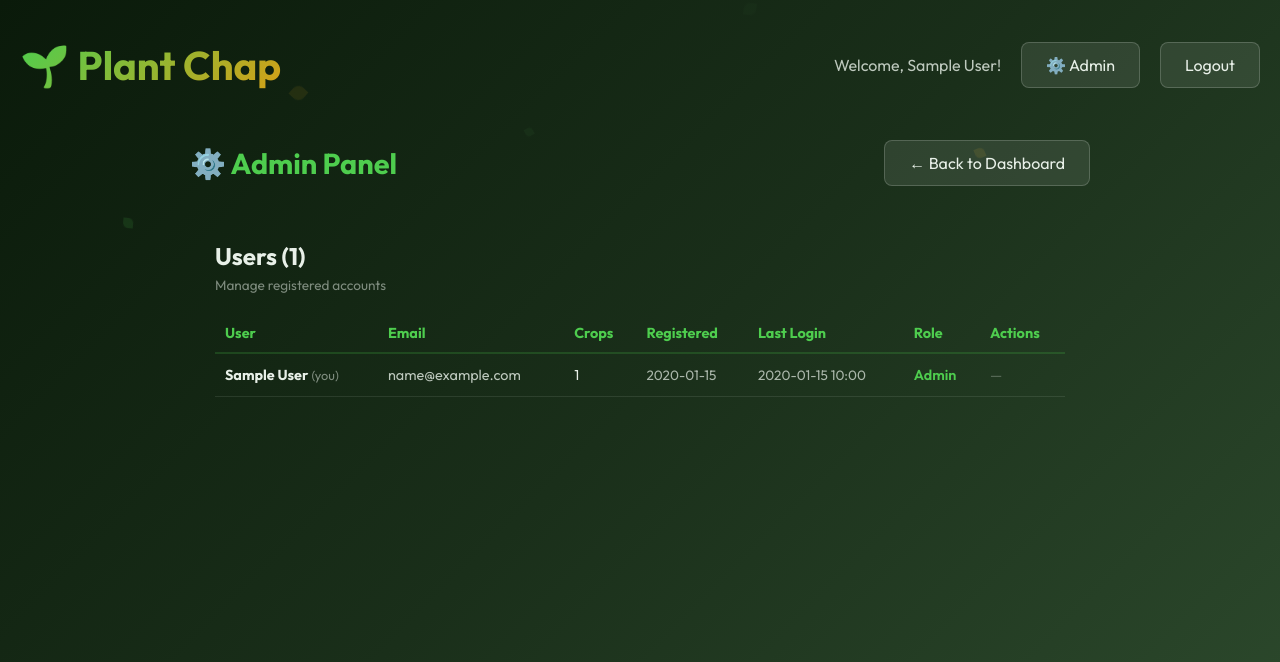
After one commit to rfcampbell/plant-chap, a Flask app: page /admin/ in a window 1280 px wide. The commit adds this page. Shown: the top 662 px of the page. Run offline with Flask 3, Linux system fonts and the light colour scheme; a user stored in the database is signed in; tables that the repository leaves empty hold one stand-in row (values such as "Sample post").

Commit message:
Add admin panel: user list, last login tracking, delete accounts
- New admin blueprint at /admin
- is_admin and last_login fields on User model
- Track last login on each sign-in
- Admin panel shows all users with email, crop count, registration date, last login
- Delete user button (with confirmation) removes user and all their data
- Toggle admin role for other users
- Admin link in nav bar (only visible to admins)
- Protected by admin_required decorator

```diff
--- a/app/__init__.py
+++ b/app/__init__.py
@@ -39,6 +39,9 @@ def create_app(config_name='default'):
     from app.api import bp as api_bp
     app.register_blueprint(api_bp, url_prefix='/api')
 
+    from app.admin import bp as admin_bp
+    app.register_blueprint(admin_bp)
+
     @app.context_processor
     def inject_config():
         return dict(config=app.config)
--- /dev/null
+++ b/app/admin/__init__.py
@@ -0,0 +1,5 @@
+from flask import Blueprint
+
+bp = Blueprint('admin', __name__, url_prefix='/admin')
+
+from app.admin import routes
--- /dev/null
+++ b/app/admin/routes.py
@@ -0,0 +1,94 @@
+"""
+Admin routes - user management
+"""
+from functools import wraps
+from flask import render_template, redirect, url_for, flash, request, jsonify
+from flask_login import login_required, current_user
+
+from app.admin import bp
+from app.models import db, User, Crop
+
+
+def admin_required(f):
+    """Decorator to require admin access"""
+    @wraps(f)
+    @login_required
+    def decorated(*args, **kwargs):
+        if not current_user.is_admin:
+            flash('Admin access required.', 'danger')
+            return redirect(url_for('dashboard.index'))
+        return f(*args, **kwargs)
+    return decorated
+
+
+@bp.route('/')
+@admin_required
+def index():
+    """Admin dashboard - list all users"""
+    users = User.query.order_by(User.created_at.desc()).all()
+
+    # Get crop counts per user
+    user_data = []
+    for user in users:
+        crop_count = Crop.query.filter_by(user_id=user.id).count()
+        user_data.append({
+            'user': user,
+            'crop_count': crop_count
+        })
+
+    return render_template('admin/index.html', user_data=user_data)
+
+
+@bp.route('/user/<int:user_id>/delete', methods=['POST'])
+@admin_required
+def delete_user(user_id):
+    """Delete a user and all their data"""
+    if user_id == current_user.id:
+        if request.is_json:
+            return jsonify({'success': False, 'error': 'Cannot delete your own account'}), 400
+        flash('Cannot delete your own account.', 'danger')
+        return redirect(url_for('admin.index'))
+
+    user = User.query.get_or_404(user_id)
+
+    try:
+        db.session.delete(user)
+        db.session.commit()
+        if request.is_json:
+            return jsonify({'success': True})
+        flash(f'User "{user.display_name}" ({user.email}) deleted.', 'success')
+    except Exception as e:
+        db.session.rollback()
+        if request.is_json:
+            return jsonify({'success': False, 'error': str(e)}), 400
+        flash('Failed to delete user.', 'danger')
+
+    return redirect(url_for('admin.index'))
+
+
+@bp.route('/user/<int:user_id>/toggle-admin', methods=['POST'])
+@admin_required
+def toggle_admin(user_id):
+    """Toggle admin status for a user"""
+    if user_id == current_user.id:
+        if request.is_json:
+            return jsonify({'success': False, 'error': 'Cannot change your own admin status'}), 400
+        flash('Cannot change your own admin status.', 'danger')
+        return redirect(url_for('admin.index'))
+
+    user = User.query.get_or_404(user_id)
+    user.is_admin = not user.is_admin
+
+    try:
+        db.session.commit()
+        status = 'granted' if user.is_admin else 'revoked'
+        if request.is_json:
+            return jsonify({'success': True, 'is_admin': user.is_admin})
+        flash(f'Admin access {status} for {user.display_name}.', 'success')
+    except Exception as e:
+        db.session.rollback()
+        if request.is_json:
+            return jsonify({'success': False, 'error': str(e)}), 400
+        flash('Failed to update user.', 'danger')
+
+    return redirect(url_for('admin.index'))
--- a/app/auth/routes.py
+++ b/app/auth/routes.py
@@ -4,6 +4,7 @@ Authentication routes - login, register, logout
 from flask import render_template, redirect, url_for, flash, request
 from flask_login import login_user, logout_user, current_user, login_required
 from urllib.parse import urlsplit
+from datetime import datetime
 
 from app.auth import bp
 from app.auth.forms import LoginForm, RegisterForm, ChangePasswordForm
@@ -20,6 +21,8 @@ def login():
         user = User.query.filter_by(email=form.email.data.lower()).first()
 
         if user and user.check_password(form.password.data):
+            user.last_login = datetime.utcnow()
+            db.session.commit()
             login_user(user, remember=form.remember_me.data)
 
             # Redirect to next page or dashboard
--- a/app/models.py
+++ b/app/models.py
@@ -19,6 +19,8 @@ class User(UserMixin, db.Model):
     password_hash = db.Column(db.String(128), nullable=False)
     display_name = db.Column(db.String(100), nullable=False)
     created_at = db.Column(db.DateTime, nullable=False, default=datetime.utcnow)
+    last_login = db.Column(db.DateTime)
+    is_admin = db.Column(db.Boolean, default=False, nullable=False)
 
     # Relationships
     crops = db.relationship('Crop', backref='owner', lazy=True, cascade='all, delete-orphan')
--- /dev/null
+++ b/app/templates/admin/index.html
@@ -0,0 +1,80 @@
+{% extends "base.html" %}
+
+{% block content %}
+<div style="max-width: 900px; margin: 0 auto;">
+    <div style="display: flex; justify-content: space-between; align-items: center; margin-bottom: 30px;">
+        <h1 style="color: var(--leaf); font-size: 1.8rem;">⚙️ Admin Panel</h1>
+        <a href="{{ url_for('dashboard.index') }}" class="btn btn-secondary">← Back to Dashboard</a>
+    </div>
+
+    <div class="section" style="padding: 25px;">
+        <h2 class="section-title" style="margin-bottom: 5px;">Users ({{ user_data|length }})</h2>
+        <p style="opacity: 0.5; font-size: 0.85rem; margin-bottom: 20px;">Manage registered accounts</p>
+
+        <div style="overflow-x: auto;">
+            <table style="width: 100%; border-collapse: collapse; font-size: 0.9rem;">
+                <thead>
+                    <tr style="border-bottom: 2px solid rgba(78,205,78,0.2); text-align: left;">
+                        <th style="padding: 10px; color: var(--leaf);">User</th>
+                        <th style="padding: 10px; color: var(--leaf);">Email</th>
+                        <th style="padding: 10px; color: var(--leaf);">Crops</th>
+                        <th style="padding: 10px; color: var(--leaf);">Registered</th>
+                        <th style="padding: 10px; color: var(--leaf);">Last Login</th>
+                        <th style="padding: 10px; color: var(--leaf);">Role</th>
+                        <th style="padding: 10px; color: var(--leaf);">Actions</th>
+                    </tr>
+                </thead>
+                <tbody>
+                    {% for item in user_data %}
+                    <tr style="border-bottom: 1px solid rgba(232,240,232,0.1);">
+                        <td style="padding: 12px 10px;">
+                            <strong>{{ item.user.display_name }}</strong>
+                            {% if item.user.id == current_user.id %}
+                            <span style="opacity: 0.5; font-size: 0.8rem;">(you)</span>
+                            {% endif %}
+                        </td>
+                        <td style="padding: 12px 10px; opacity: 0.8;">{{ item.user.email }}</td>
+                        <td style="padding: 12px 10px;">{{ item.crop_count }}</td>
+                        <td style="padding: 12px 10px; opacity: 0.7; font-size: 0.85rem;">
+                            {{ item.user.created_at.strftime('%Y-%m-%d') if item.user.created_at else 'N/A' }}
+                        </td>
+                        <td style="padding: 12px 10px; opacity: 0.7; font-size: 0.85rem;">
+                            {% if item.user.last_login %}
+                                {{ item.user.last_login.strftime('%Y-%m-%d %H:%M') }}
+                            {% else %}
+                                <span style="opacity: 0.4;">Never</span>
+                            {% endif %}
+                        </td>
+                        <td style="padding: 12px 10px;">
+                            {% if item.user.is_admin %}
+                            <span style="color: var(--leaf); font-weight: 600;">Admin</span>
+                            {% else %}
+                            <span style="opacity: 0.5;">User</span>
+                            {% endif %}
+                        </td>
+                        <td style="padding: 12px 10px;">
+                            {% if item.user.id != current_user.id %}
+                            <div style="display: flex; gap: 8px;">
+                                <form method="POST" action="{{ url_for('admin.toggle_admin', user_id=item.user.id) }}" style="display: inline;">
+                                    <button type="submit" class="btn btn-secondary btn-small" title="{{ 'Revoke admin' if item.user.is_admin else 'Make admin' }}">
+                                        {{ '👑' if not item.user.is_admin else '👤' }}
+                                    </button>
+                                </form>
+                                <form method="POST" action="{{ url_for('admin.delete_user', user_id=item.user.id) }}"
+                                      onsubmit="return confirm('Delete user {{ item.user.display_name }} ({{ item.user.email }})? This will delete ALL their data including crops, parameters, logs, and photos. This cannot be undone.');"
+                                      style="display: inline;">
+                                    <button type="submit" class="btn btn-danger btn-small" title="Delete user">🗑️</button>
+                                </form>
+                            </div>
+                            {% else %}
+                            <span style="opacity: 0.3;">—</span>
+                            {% endif %}
+                        </td>
+                    </tr>
+                    {% endfor %}
+                </tbody>
+            </table>
+        </div>
+    </div>
+</div>
+{% endblock %}
--- a/app/templates/base.html
+++ b/app/templates/base.html
@@ -317,6 +317,9 @@
                 <div class="user-info">
                     Welcome, {{ current_user.display_name }}!
                 </div>
+                {% if current_user.is_admin %}
+                <a href="{{ url_for('admin.index') }}" class="btn btn-secondary">⚙️ Admin</a>
+                {% endif %}
                 <a href="{{ url_for('auth.logout') }}" class="btn btn-secondary">Logout</a>
             </div>
         </header>
```
Also changed, not shown: migrations/versions/013a575e133c_add_last_login_and_is_admin_to_users.py (added, +34 -0 lines).
